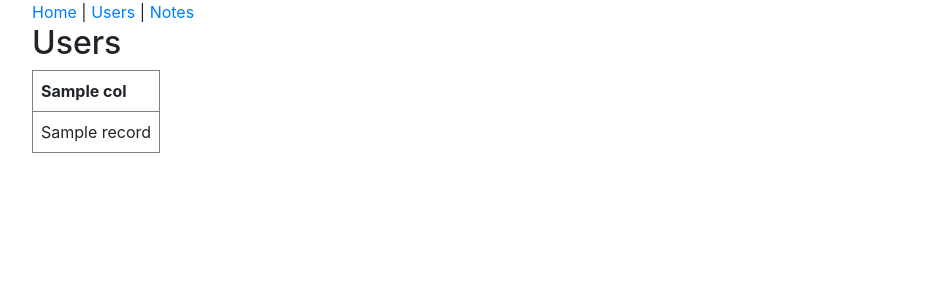
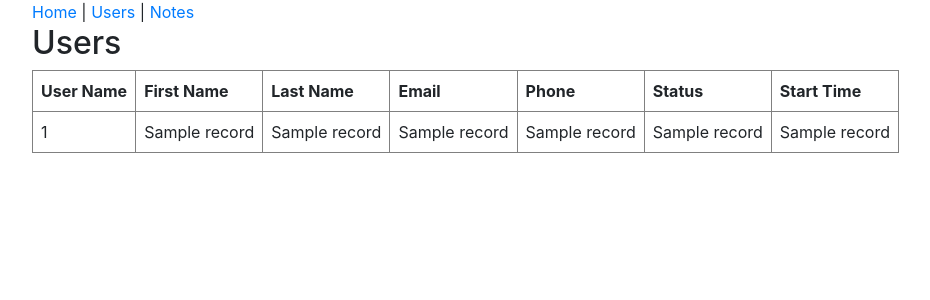
Before and after one commit to ptklip/flaskapp, a Flask app: template app/templates/users.html in a window 1280 px wide. Shown: the top 300 px of the page, without its empty margins (53-983 px from the left). Run offline with Flask 2, Linux system fonts and the light colour scheme; the template is opened without the code that fills it: most values are stand-ins (such as "Sample title", 1, 10 or a date in 2020); some libraries are stand-ins or nearby versions.

Commit message:
Changed HTML table output method for recordsets.

```diff
--- a/app/templates/notes.html
+++ b/app/templates/notes.html
@@ -14,13 +14,13 @@
   </form>
 
   <table border='1' cellpadding='8'>
+
   {% for record in recordset %}
     <tr>
-    {% for col in colnames %}
-      <td>{{ record[col] }}</td>
-    {% endfor %}
+        <td>{{record[0]}}</td>
     </tr>
   {% endfor %}
   </table>
+
 </div>
 {% endblock %}
--- a/app/templates/users.html
+++ b/app/templates/users.html
@@ -7,11 +7,34 @@
   <table border='1' cellpadding='8'>
     <thead>
       <tr>
-            {% for col in colnames %}
-            <th>{{ col }}</th>
-            {% endfor %}
+        <thead>
+        <th>User Name</th>
+        <th>First Name</th>
+        <th>Last Name</th>
+        <th>Email</th>
+        <th>Phone</th>
+        <th>Status</th>
+        <th>Start Time</th>
       </tr>
     </thead>
+
+
+  {% for record in recordset %}
+  <tr>
+      <td>{{record[0]}}</td>
+      <td>{{record[1]}}</td>
+      <td>{{record[2]}}</td>
+      <td>{{record[3]}}</td>
+      <td>{{record[4]}}</td>
+      <td>{{record[5]}}</td>
+      <td>{{record[6]}}</td>
+  </tr>
+  {% endfor %}
+  </table>
+
+
+
+<!-- <table border='1' cellpadding='8'>
         {% for record in recordset %}
           <tr>
           {% for col in colnames %}
@@ -20,5 +43,5 @@
           </tr>
         {% endfor %}
         </table>
-</div>
+</div>    -->
 {% endblock %}
--- a/database/test_db.sql
+++ b/database/test_db.sql
@@ -4,6 +4,7 @@ INSERT INTO notes (note)
 VALUES
 ('Pick up hot dogs and buns.'),
 ('Run the pool filter.')
+;
 
 
 -- Users
```
Also changed, not shown: app/routes.py (+25 -13 lines), 2 other files. Lines whose indentation alone changed are shown as unchanged.
